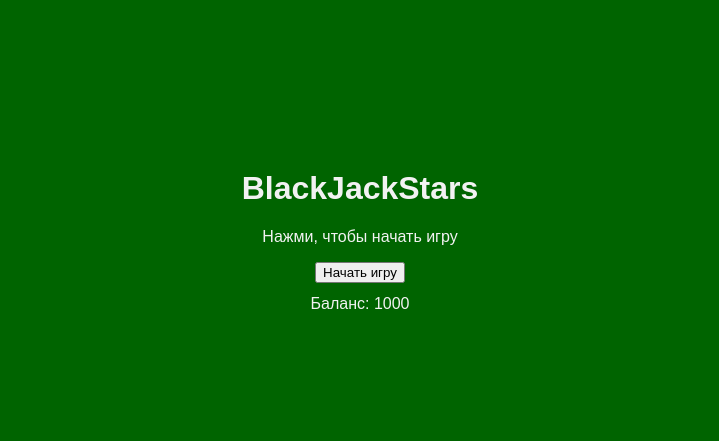
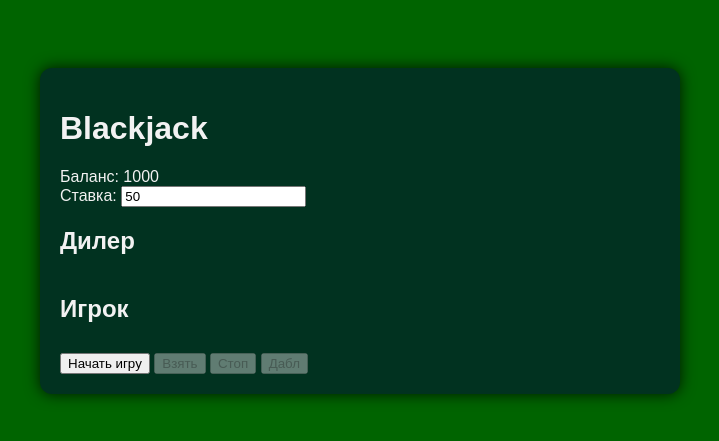
Before and after one commit to phobaaltermann/BlackJackStars, a plain HTML site: page index.html in a window 1280 px wide. Shown: the part 169-610 px from the top of the page, without its empty margins (280-999 px from the left). Drawn offline with Linux system fonts and the light colour scheme.

Commit message:
Update index.html

```diff
--- a/index.html
+++ b/index.html
@@ -3,50 +3,45 @@
 <head>
   <meta charset="utf-8" />
   <meta name="viewport" content="width=device-width,initial-scale=1" />
-  <title>BlackJackStars</title>
+  <title>Blackjack</title>
   <link rel="stylesheet" href="styles.css" />
 </head>
 <body>
-  <!-- START SCREEN -->
-  <div id="start-screen" style="text-align:center; padding:40px;">
-    <h1>BlackJackStars</h1>
-    <p>Нажми, чтобы начать игру</p>
-    <button id="start-btn">Начать игру</button>
-    <div style="margin-top:12px;">
-      <span>Баланс: </span><span id="money-display">1000</span>
-    </div>
-  </div>
+  <div class="container">
+    <h1>Blackjack</h1>
 
-  <!-- GAME AREA (скрывается пока не начнут) -->
-  <div id="game-area" style="display:none; padding:20px;">
-    <div id="status"></div>
-
-    <div id="dealer-area" class="hand">
-      <h3>Дилер</h3>
-      <div id="dealer-cards"></div>
-      <div id="dealer-sum"></div>
+    <!-- Баланс и ставка -->
+    <div class="info">
+      <div>Баланс: <span id="money">1000</span></div>
+      <div>
+        Ставка: <input type="number" id="bet" min="1" value="50" />
+      </div>
     </div>
 
-    <div id="player-area" class="hand">
-      <h3>Игрок</h3>
-      <div id="player-cards"></div>
-      <div id="player-sum"></div>
+    <!-- Игровая зона -->
+    <div id="table">
+      <div class="hand">
+        <h2>Дилер</h2>
+        <div id="dealer-cards" class="cards"></div>
+        <div id="dealer-sum" class="sum"></div>
+      </div>
+
+      <div class="hand">
+        <h2>Игрок</h2>
+        <div id="player-cards" class="cards"></div>
+        <div id="player-sum" class="sum"></div>
+      </div>
     </div>
 
-    <div style="margin-top:18px;">
-      <label>Ставка: <input id="bet-input" type="number" value="10" min="1" /></label>
+    <!-- Панель управления -->
+    <div id="controls">
+      <button id="start">Начать игру</button>
+      <button id="hit" disabled>Взять</button>
+      <button id="stand" disabled>Стоп</button>
+      <button id="double" disabled>Дабл</button>
     </div>
 
-    <div style="margin-top:12px;">
-      <button id="hit-btn">Взять</button>
-      <button id="stand-btn">Стоп</button>
-      <button id="double-btn">Дабл</button>
-      <button id="new-btn" style="display:none;">Новая игра</button>
-    </div>
-
-    <div style="margin-top:8px;">
-      <small>Примечание: дабл доступен только на первых двух картах.</small>
-    </div>
+    <div id="status"></div>
   </div>
 
   <script src="script.js"></script>
```
